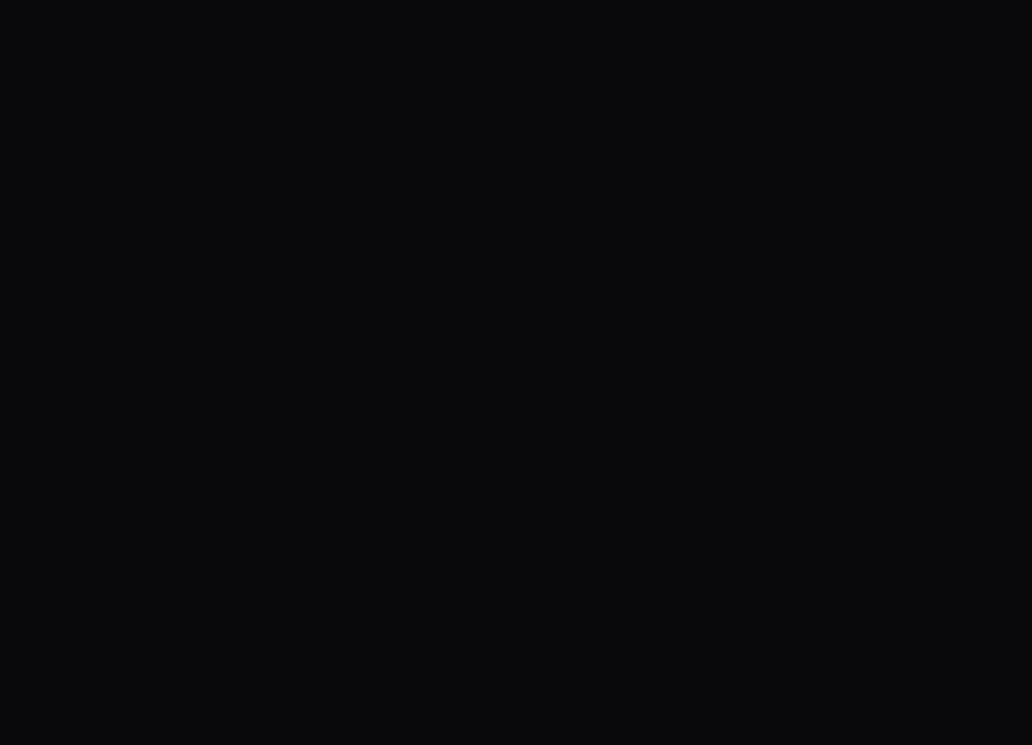
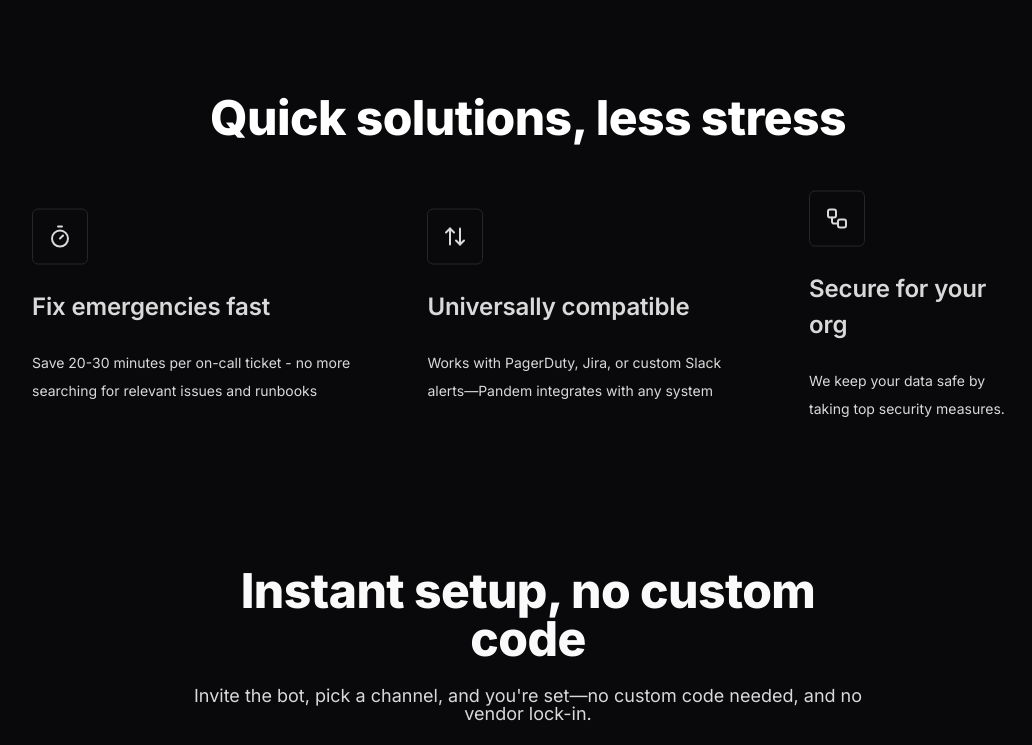
Before and after one commit to adityatyagi-av/programmingpathshala, a Next.js app in the folder frontend/: page / in a window 1280 px wide. Shown: the part 1153-1898 px from the top of the page, without its empty margins (112-1144 px from the left). Before the commit the page ends 1151 px from the top, so only its background shows below. Built offline with nearby package versions, Linux system fonts and the light colour scheme.

Commit message:
feature section added

```diff
--- a/frontend/app/page.js
+++ b/frontend/app/page.js
@@ -1,3 +1,4 @@
+import Feature from "@/components/homeComponents/Feature";
 import Hero from "@/components/homeComponents/Hero";
 import Image from "next/image";
 
@@ -5,6 +6,7 @@ export default function Home() {
   return (
     <div >
     <Hero/>
+    <Feature/>
     </div>
   );
 }
--- /dev/null
+++ b/frontend/components/homeComponents/Feature.jsx
@@ -0,0 +1,97 @@
+import Image from "next/image";
+
+const featureItems = [
+  {
+    id: 1,
+    title: "Fix emergencies fast",
+    description:
+      "Save 20-30 minutes per on-call ticket - no more searching for relevant issues and runbooks",
+    iconSvg: `<svg width="56" height="57" viewBox="0 0 56 57" fill="none" xmlns="http://www.w3.org/2000/svg">
+<rect x="0.5" y="1.03516" width="55" height="55" rx="5.5" fill="#09090B"/>
+<rect x="0.5" y="1.03516" width="55" height="55" rx="5.5" stroke="#27272A"/>
+<path d="M26 18.5352H30" stroke="#D9D9D9" stroke-width="2" stroke-linecap="round" stroke-linejoin="round"/>
+<path d="M28 30.5352L31 27.5352" stroke="#D9D9D9" stroke-width="2" stroke-linecap="round" stroke-linejoin="round"/>
+<path d="M28 38.5352C32.4183 38.5352 36 34.9534 36 30.5352C36 26.1169 32.4183 22.5352 28 22.5352C23.5817 22.5352 20 26.1169 20 30.5352C20 34.9534 23.5817 38.5352 28 38.5352Z" stroke="#D9D9D9" stroke-width="2" stroke-linecap="round" stroke-linejoin="round"/>
+</svg>
+`,
+  },
+  {
+    id: 2,
+    title: "Universally compatible",
+    description: "Works with PagerDuty, Jira, or custom Slack alerts—Pandem integrates with any system",
+    iconSvg: `<svg width="56" height="57" viewBox="0 0 56 57" fill="none" xmlns="http://www.w3.org/2000/svg">
+<rect x="0.5" y="1.03516" width="55" height="55" rx="5.5" fill="#09090B"/>
+<rect x="0.5" y="1.03516" width="55" height="55" rx="5.5" stroke="#27272A"/>
+<path d="M37 32.5352L33 36.5352L29 32.5352" stroke="#D9D9D9" stroke-width="2" stroke-linecap="round" stroke-linejoin="round"/>
+<path d="M33 36.5352V20.5352" stroke="#D9D9D9" stroke-width="2" stroke-linecap="round" stroke-linejoin="round"/>
+<path d="M19 24.5352L23 20.5352L27 24.5352" stroke="#D9D9D9" stroke-width="2" stroke-linecap="round" stroke-linejoin="round"/>
+<path d="M23 20.5352V36.5352" stroke="#D9D9D9" stroke-width="2" stroke-linecap="round" stroke-linejoin="round"/>
+</svg>
+`,
+  },
+  {
+    id: 3,
+    title: "Secure for your org",
+    description: "We keep your data safe by taking top security measures.",
+    iconSvg: `<svg width="56" height="57" viewBox="0 0 56 57" fill="none" xmlns="http://www.w3.org/2000/svg">
+<rect x="0.5" y="1.03516" width="55" height="55" rx="5.5" fill="#09090B"/>
+<rect x="0.5" y="1.03516" width="55" height="55" rx="5.5" stroke="#27272A"/>
+<path d="M25 19.5352H21C19.8954 19.5352 19 20.4306 19 21.5352V25.5352C19 26.6397 19.8954 27.5352 21 27.5352H25C26.1046 27.5352 27 26.6397 27 25.5352V21.5352C27 20.4306 26.1046 19.5352 25 19.5352Z" stroke="#D9D9D9" stroke-width="2" stroke-linecap="round" stroke-linejoin="round"/>
+<path d="M23 27.5352V31.5352C23 32.0656 23.2107 32.5743 23.5858 32.9494C23.9609 33.3244 24.4696 33.5352 25 33.5352H29" stroke="#D9D9D9" stroke-width="2" stroke-linecap="round" stroke-linejoin="round"/>
+<path d="M35 29.5352H31C29.8954 29.5352 29 30.4306 29 31.5352V35.5352C29 36.6397 29.8954 37.5352 31 37.5352H35C36.1046 37.5352 37 36.6397 37 35.5352V31.5352C37 30.4306 36.1046 29.5352 35 29.5352Z" stroke="#D9D9D9" stroke-width="2" stroke-linecap="round" stroke-linejoin="round"/>
+</svg>
+`,
+  },
+];
+
+const Feature = () => {
+  return (
+    <div className="mx-auto">
+      {/* code for upper features */}
+      <div className="mt-24 mx-10 md:mx-20 lg:mx-36">
+        <h1 className="hidden md:block text-5xl font-extrabold leading-[48px] tracking-[-0.012em] text-center">
+          Quick solutions, less stress
+        </h1>
+        <h1 className="md:hidden text-3xl font-semibold tracking-[-0.0075em] text-center">
+          Immediate Solutions, Less Stress
+        </h1>
+        <div className="mt-12 md:flex justify-center items-center  md:gap-12">
+            {
+                featureItems.map((item)=>{
+                    return(
+                        <div key={item.id} className="my-12 md:my-0">
+                            <div className="flex items-start">
+                            <div dangerouslySetInnerHTML={{ __html: item.iconSvg }} />
+                            </div>
+
+                            <h3 className="text-2xl font-semibold leading-9 tracking-[-0.006em] text-left text-[#D9D9D9] py-6">
+                                {item.title}
+                            </h3>
+                            <p className="text-sm font-normal leading-7 text-left text-[#D9D9D9]">
+                                {item.description}
+                            </p>
+
+                        </div>
+                    )
+                })
+            }
+        </div>
+      </div>
+
+      {/* code for 2nd feature */}
+            <div className="my-24 md:my-36 md:mx-[304px]">
+
+
+                <h1 className="text-3xl font-semibold leading-9 tracking-[-0.0075em] md:text-5xl md:font-extrabold md:leading-[48px] md:tracking-[-0.012em] text-center text-[#FAFAFA]">
+                    Instant setup, no custom code
+                </h1>
+                <h5 className="text-sm leading-[28px] py-6 px-1 md:px-0  md:text-lg font-normal md:leading-[18px] text-center text-[#D9D9D9]">
+                Invite the bot, pick a channel, and you're set—no custom code needed, and no vendor lock-in.
+                </h5>
+                <Image width={672} height={415} src="/images/image2.png" alt="programming pathshala image"/>
+            </div>
+    </div>
+  );
+};
+
+export default Feature;
--- a/frontend/components/homeComponents/Hero.jsx
+++ b/frontend/components/homeComponents/Hero.jsx
@@ -16,7 +16,7 @@ const Hero = () => {
           solutions. All directly in Slack the moment an incident happens.
         </h5>
       </header>
-      <button className="bg-[#FAFAFA] my-12 px-4 py-1 flex items-center justify-center text-center max-w-fit rounded-[6px] mx-auto ">
+      <button className="bg-[#FAFAFA] mt-12 px-4 py-1 flex items-center justify-center text-center max-w-fit rounded-[6px] mx-auto ">
         <span className="flex">
           <p className="text-[#18181B]">Get Started</p>
           <svg
@@ -41,7 +41,7 @@ const Hero = () => {
       {/* hero image */}
 
     </div>
-    <Image width={1024} height={623} className="mx-auto" src="/images/image.png" alt="Programming Pathshala"/>
+    <Image width={1024} height={623} className="mx-auto my-12" src="/images/image.png" alt="Programming Pathshala"/>
     </>
   );
 };
```
Also changed, not shown: frontend/public/images/image2.png (added).
